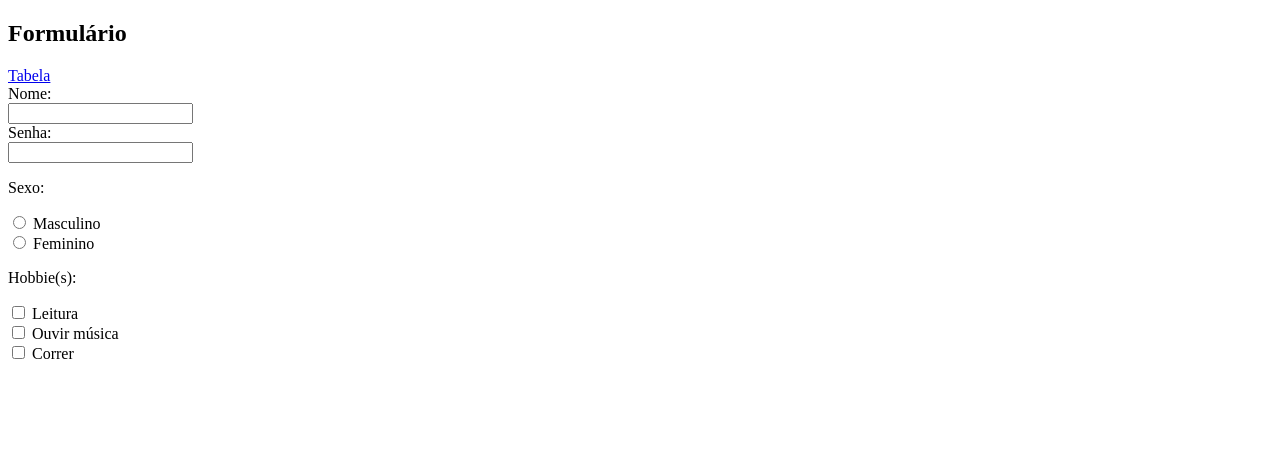
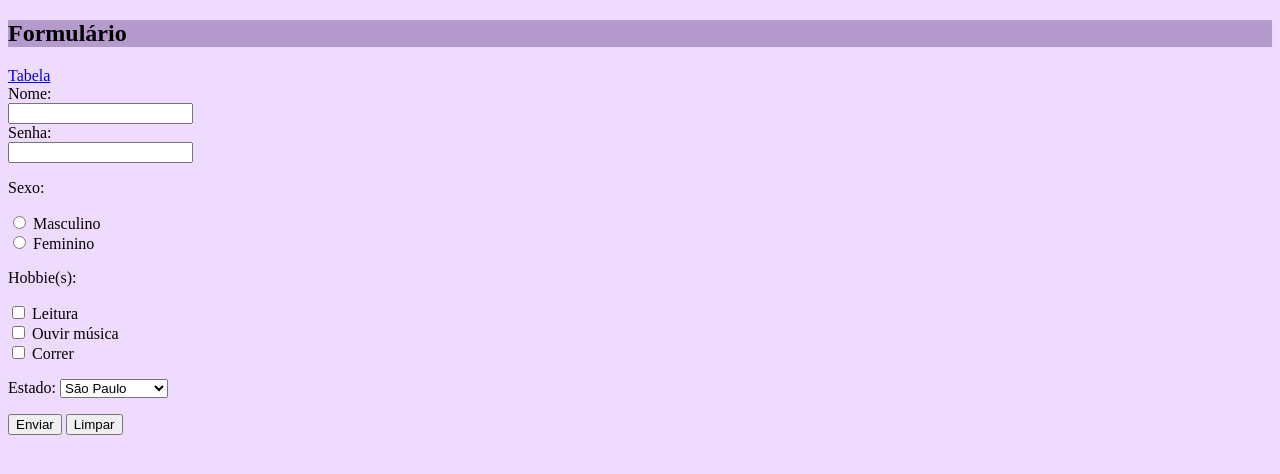
Before and after one commit to anaju-lia/ex1, a plain HTML site: page formulario.html in a window 1280 px wide. Drawn offline with Linux system fonts and the light colour scheme.

Commit message:
Update formulario.html

```diff
--- a/formulario.html
+++ b/formulario.html
@@ -6,6 +6,20 @@
     <meta name="viewport" content="width=device-width, initial-scale=1.0">
     <title>Formulário</title>
 </head>
+    <style>
+body
+{
+background-color: rgba(239, 218, 255, 0.974);
+}
+h2
+{
+  background-color: rgb(180, 154, 205);
+}
+
+input[type=radio] {
+  accent-color: rgb(70, 0, 128);
+}
+</style>
 <body>
     <h2>Formulário</h2>
   <a  href="./tabela.html":> Tabela</a>
@@ -35,5 +49,19 @@
         <input type="checkbox" id="vehicle3" name="vehicle3" value="Correr">
         <label for="vehicle3"> Correr </label>
       </form>
+
+      <p>
+        Estado:
+        <select name="estado">
+          <option>São Paulo</option>
+          <option>Minas Gerais</option>
+          <option>Rio de Janeiro</option>
+          <option>Mato Grosso</option>
+          <option>Bahia</option>
+        </select>
+      </p>
+    </form>
+      <input type="submit"  value="Enviar">
+      <input type="reset" value="Limpar">
 </body>
 </html>
```
